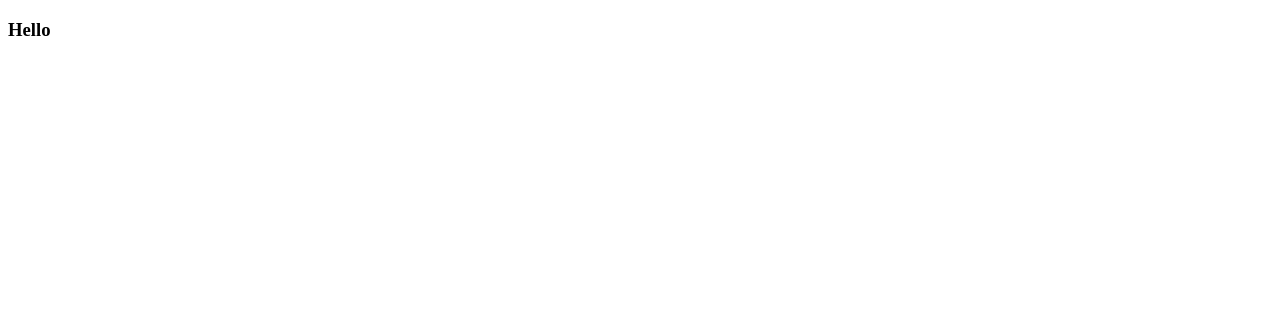
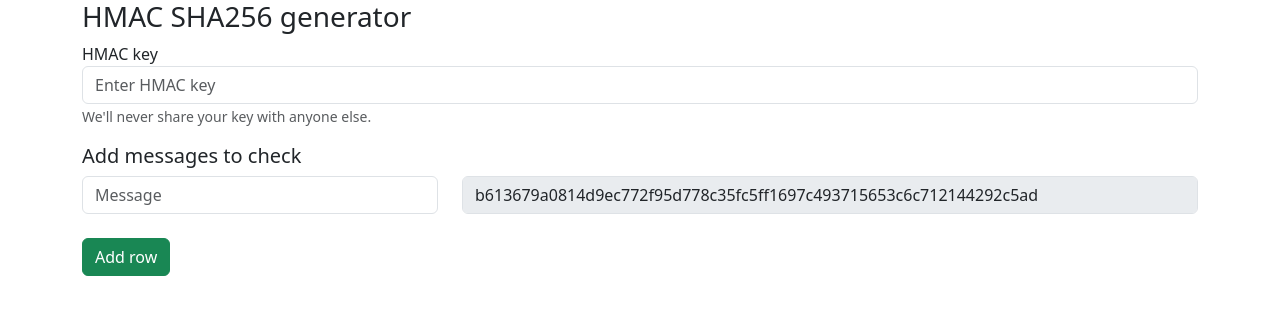
Before and after one commit to refringerator/itr_task3, a plain HTML site: page web/index.html in a window 1280 px wide. Drawn offline with nearby package versions, Linux system fonts and the light colour scheme.

Commit message:
Add HMAC generator web page

```diff
--- a/web/index.html
+++ b/web/index.html
@@ -1,11 +1,69 @@
 <!DOCTYPE html>
 <html lang="en">
-<head>
-    <meta charset="UTF-8">
-    <meta name="viewport" content="width=device-width, initial-scale=1.0">
-    <title>Hello</title>
-</head>
-<body>
-    <h3>Hello</h3>
-</body>
+  <head>
+    <meta charset="UTF-8" />
+    <meta name="viewport" content="width=device-width, initial-scale=1.0" />
+    <title>HMAC Generator</title>
+    <link
+      href="https://cdn.jsdelivr.net/npm/bootstrap@5.3.3/dist/css/bootstrap.min.css"
+      rel="stylesheet"
+      integrity="sha384-QWTKZyjpPEjISv5WaRU9OFeRpok6YctnYmDr5pNlyT2bRjXh0JMhjY6hW+ALEwIH"
+      crossorigin="anonymous"
+    />
+    <script
+      src="https://cdn.jsdelivr.net/npm/bootstrap@5.3.3/dist/js/bootstrap.bundle.min.js"
+      integrity="sha384-YvpcrYf0tY3lHB60NNkmXc5s9fDVZLESaAA55NDzOxhy9GkcIdslK1eN7N6jIeHz"
+      crossorigin="anonymous"
+    ></script>
+    <!-- <script src="https://cdnjs.cloudflare.com/ajax/libs/crypto-js/3.1.2/rollups/hmac-sha256.js"></script> -->
+
+    <script src="https://cdnjs.cloudflare.com/ajax/libs/crypto-js/4.2.0/crypto-js.min.js"></script>
+    <script src="src.js"></script>
+  </head>
+  <body>
+    <div class="container mb-3">
+      <h3>HMAC SHA256 generator</h3>
+      <form id="form">
+        <div class="form-group mb-3">
+          <label for="keyInput">HMAC key</label>
+          <input
+            type="text"
+            class="form-control"
+            id="keyInput"
+            aria-describedby="keyHelp"
+            placeholder="Enter HMAC key"
+          />
+          <small id="keyHelp" class="form-text text-muted"
+            >We'll never share your key with anyone else.</small
+          >
+        </div>
+
+        <h5>Add messages to check</h5>
+
+        <div class="row mb-4 data-row">
+          <div class="col-4">
+            <input
+              type="text"
+              class="form-control input"
+              placeholder="Message"
+            />
+          </div>
+          <div class="col-8">
+            <input
+              disabled
+              type="text"
+              class="form-control output"
+              placeholder="Generated HMAC"
+              value=""
+            />
+          </div>
+        </div>
+      </form>
+      <div class="mb-3">
+        <button id="addButton" type="button" class="btn btn-success">
+          Add row
+        </button>
+      </div>
+    </div>
+  </body>
 </html>
--- /dev/null
+++ b/web/src.js
@@ -0,0 +1,65 @@
+document.addEventListener("DOMContentLoaded", () => {
+  document
+    .getElementById("addButton")
+    .addEventListener("click", duplicateElement);
+
+  document.getElementById("form").addEventListener("change", () => {
+    generateHMAC();
+    updateUrlPath();
+  });
+
+  const keyInput = document.getElementById("keyInput");
+  const dataRowClass = ".data-row";
+  const dataInputClass = ".input";
+  const dataOutputClass = ".output";
+
+  const urlParams = new URLSearchParams(window.location.search);
+  const key = urlParams.get("key");
+  const moves = urlParams.get("messages");
+
+  if (key) keyInput.value = key;
+
+  if (moves) {
+    moves.split(",").forEach((move, i) => {
+      i && duplicateElement();
+      const row = document.querySelectorAll(dataRowClass)[i];
+      row.querySelector(dataInputClass).value = move;
+    });
+  }
+
+  function generateHMAC() {
+    const key = keyInput.value;
+    var hmac = CryptoJS.algo.HMAC.create(CryptoJS.algo.SHA256, key);
+
+    const rows = document.querySelectorAll(dataRowClass);
+    rows.forEach((row) => {
+      hmac.reset();
+      const input = row.querySelector(dataInputClass);
+      hmac.update(input.value);
+
+      const output = row.querySelector(dataOutputClass);
+      output.value = hmac.finalize();
+    });
+  }
+
+  function duplicateElement() {
+    const original = document.querySelector(`${dataRowClass}:last-child`);
+    const clone = original.cloneNode(true);
+    original.parentNode.appendChild(clone);
+  }
+
+  function updateUrlPath() {
+    let rows = Array.from(document.querySelectorAll(dataInputClass))
+      .map((e) => e.value)
+      .join();
+    const key = keyInput.value;
+
+    let url = new URL(window.location.href);
+    url.searchParams.set("key", key);
+    url.searchParams.set("messages", rows);
+
+    history.replaceState(null, null, url.href);
+  }
+
+  generateHMAC();
+});
```
